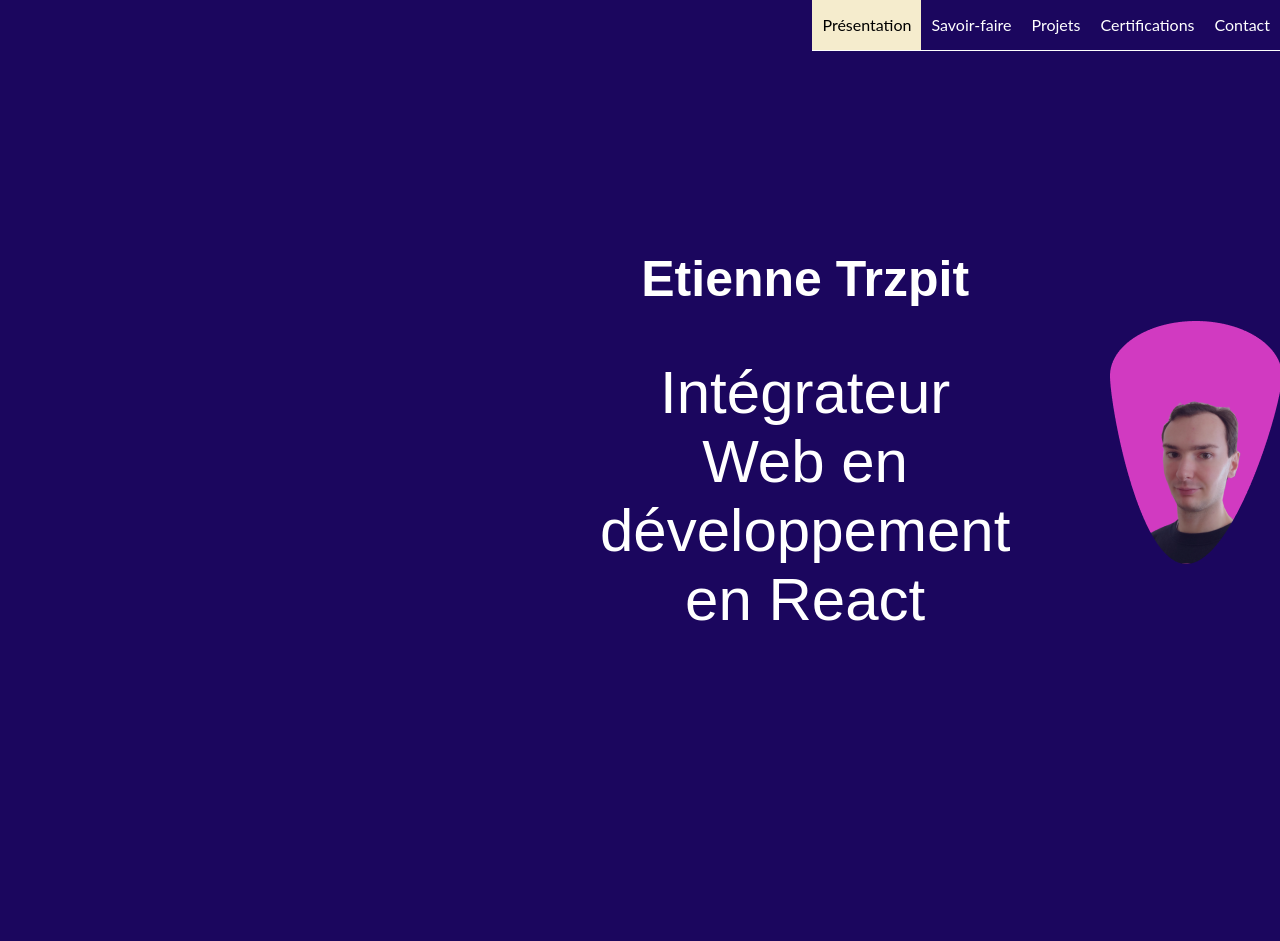
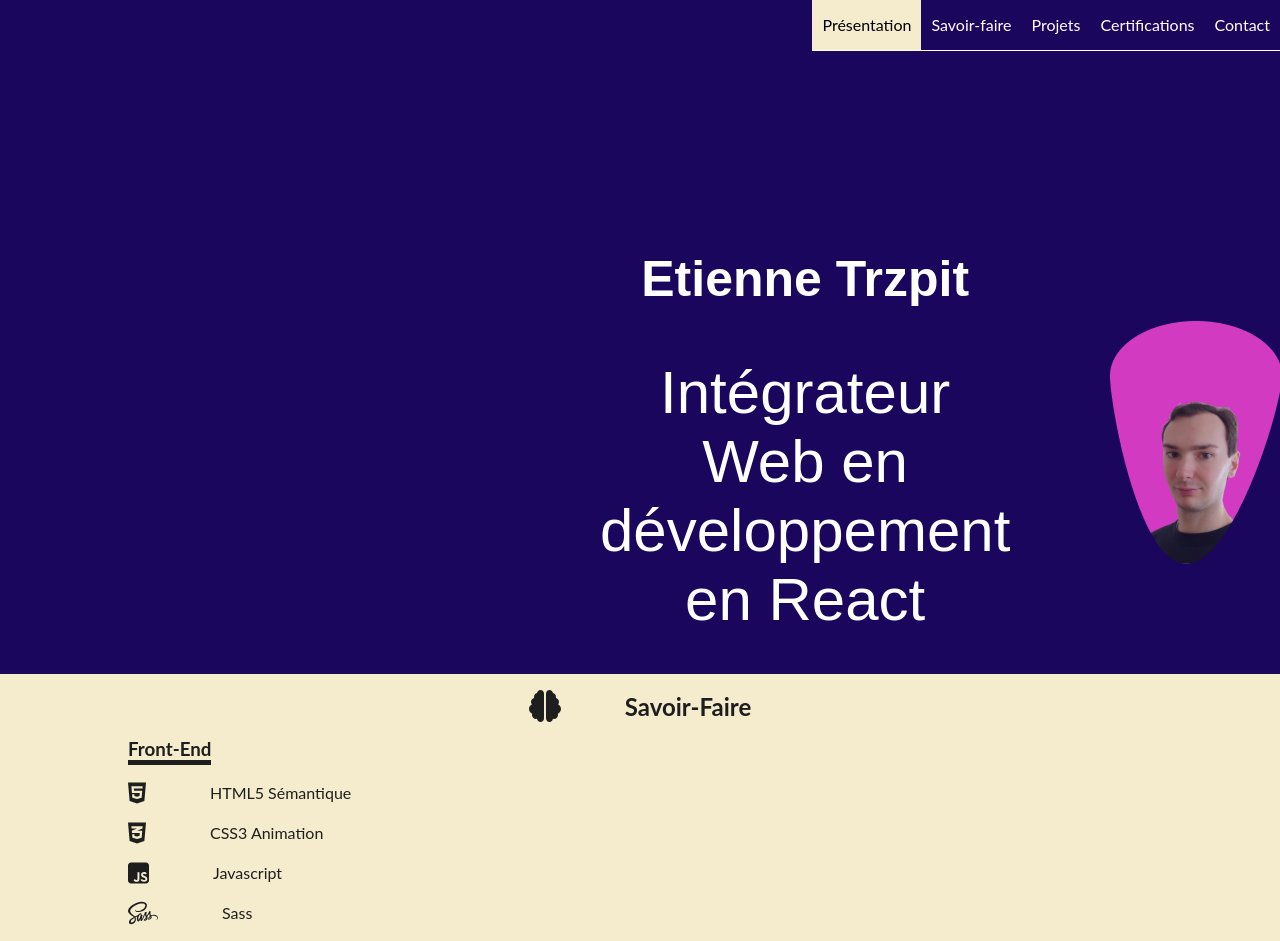
Before and after one commit to EtienneTrzpit/portfoliov3, a React (Vite) app: page / in a window 1280 px wide. Before the commit the page ends 800 px from the top, so only its background shows below. Built offline with nearby package versions, Linux system fonts and the light colour scheme.

Commit message:
colonne 1 savoir-faire

```diff
--- a/package.json
+++ b/package.json
@@ -10,6 +10,7 @@
     "preview": "vite preview"
   },
   "dependencies": {
+    "@fortawesome/free-brands-svg-icons": "^6.4.0",
     "@fortawesome/free-solid-svg-icons": "^6.4.0",
     "@fortawesome/react-fontawesome": "^0.2.0",
     "babel-plugin-macros": "^3.1.0",
--- a/src/App.jsx
+++ b/src/App.jsx
@@ -2,6 +2,7 @@
 import Header from './components/Header'
 import NavBar from './components/NavBar'
 import Presentation from './components/Presentation'
+import SavoirFaire from './components/SavoirFaire'
 
 function App() {
 
@@ -10,6 +11,7 @@
       <Header />
       <NavBar />
       <Presentation />
+      <SavoirFaire />
     </>
   )
 }
--- /dev/null
+++ b/src/components/SavoirFaire.jsx
@@ -0,0 +1,28 @@
+import '../index.css'
+import { FontAwesomeIcon } from '@fortawesome/react-fontawesome'
+import { faBrain } from '@fortawesome/free-solid-svg-icons'
+import { faHtml5 } from '@fortawesome/free-brands-svg-icons'
+import { faCss3Alt } from '@fortawesome/free-brands-svg-icons'
+import { faSquareJs } from '@fortawesome/free-brands-svg-icons'
+import { faSass } from '@fortawesome/free-brands-svg-icons'
+
+export default function SavoirFaire() {
+    return(
+        <section className='cards knowledge'>
+            <div className='cards-header'>
+            <FontAwesomeIcon icon={faBrain} size='2xl'/>
+            <h2 className='cards-header-title'>Savoir-Faire</h2>
+            </div>
+            <div className='cards-columns column-knowledge'>
+                <h3 className='cards-columns-title title-knowledge'>Front-End</h3>
+                    <ul>
+                        <li><FontAwesomeIcon icon={faHtml5} size='xl' className='knowledge-icons'/>HTML5 Sémantique</li>
+                        <li><FontAwesomeIcon icon={faCss3Alt} size='xl' className='knowledge-icons'/>CSS3 Animation</li>
+                        <li><FontAwesomeIcon icon={faSquareJs} size='xl' className='knowledge-icons'/>Javascript</li>
+                        <li><FontAwesomeIcon icon={faSass} size='xl' className='knowledge-icons'/>Sass</li>
+                    </ul>
+            </div>
+        </section>
+
+    )
+}
--- a/src/index.css
+++ b/src/index.css
@@ -97,6 +97,54 @@
   display: none;
 }
 
+.cards{
+  display: flex;
+  justify-content: space-around;
+  margin-top: 5vh;
+  color: var(--color6);
+  background-color: var(--color5);
+  flex-direction: column;
+}
+
+.cards-header{
+  display: flex;
+  justify-content: center;
+  align-items: center;
+  margin: 2vh;
+}
+
+.cards-header-title{
+  margin-left: 5vw;
+}
+
+.cards-columns{
+  margin-left: 5vw;
+  width: fit-content;
+  margin-bottom: 2vh;
+}
+
+.cards-columns-title{
+  margin-bottom: 2vh;
+  width: fit-content;
+}
+
+.column-knowledge{
+  padding-left: 5vw;
+}
+
+.title-knowledge{
+  border-bottom: 5px solid var(--color6);
+}
+
+.knowledge li{
+  list-style-type: none;
+  margin-top: 2vh;
+}
+
+.knowledge-icons{
+  margin-right: 5vw;
+}
+
 /**********  MEDIA QUERIES **********/
 /*Medium devices (tablets, less/equal than 1024px)*/
 
@@ -151,7 +199,6 @@
 
   .list-sections{
     margin-top: 10vh;
-    list-style-type: none;
     font-weight: bold;
   }
 
```
Also changed, not shown: 1 other file (tests, documents, lock files or other folders).
